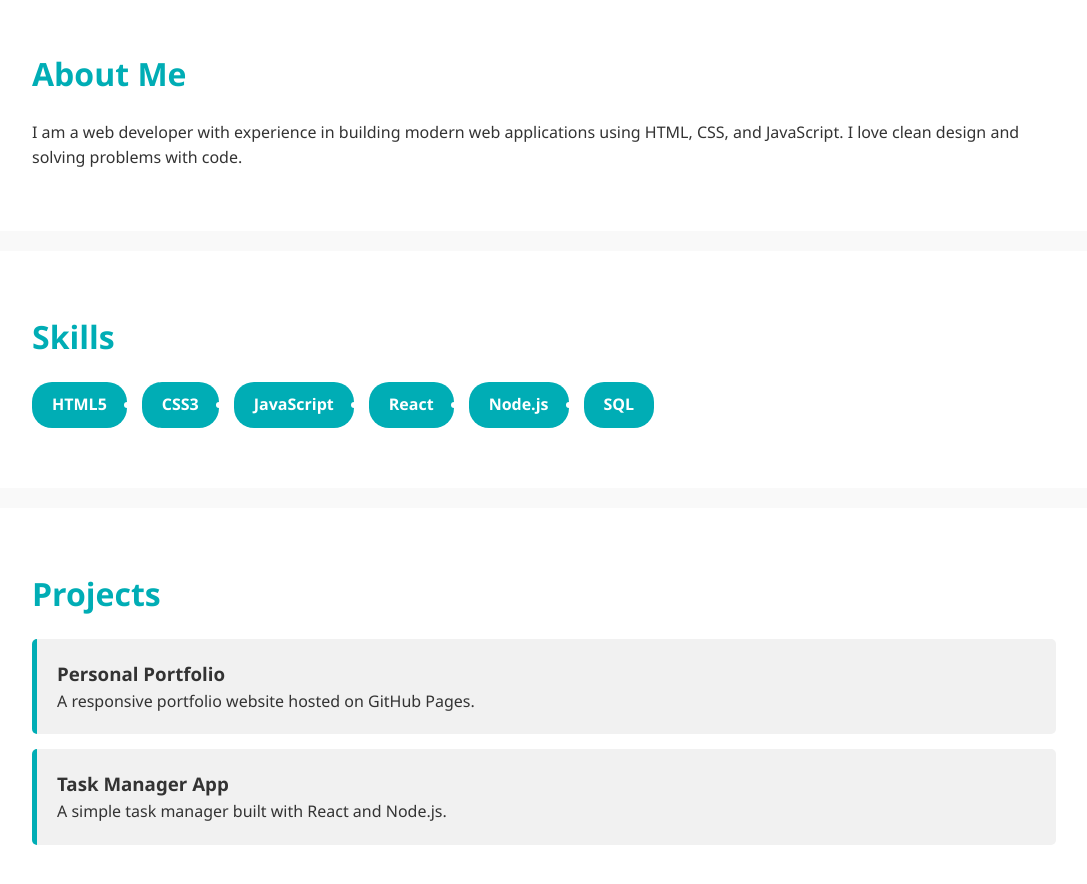
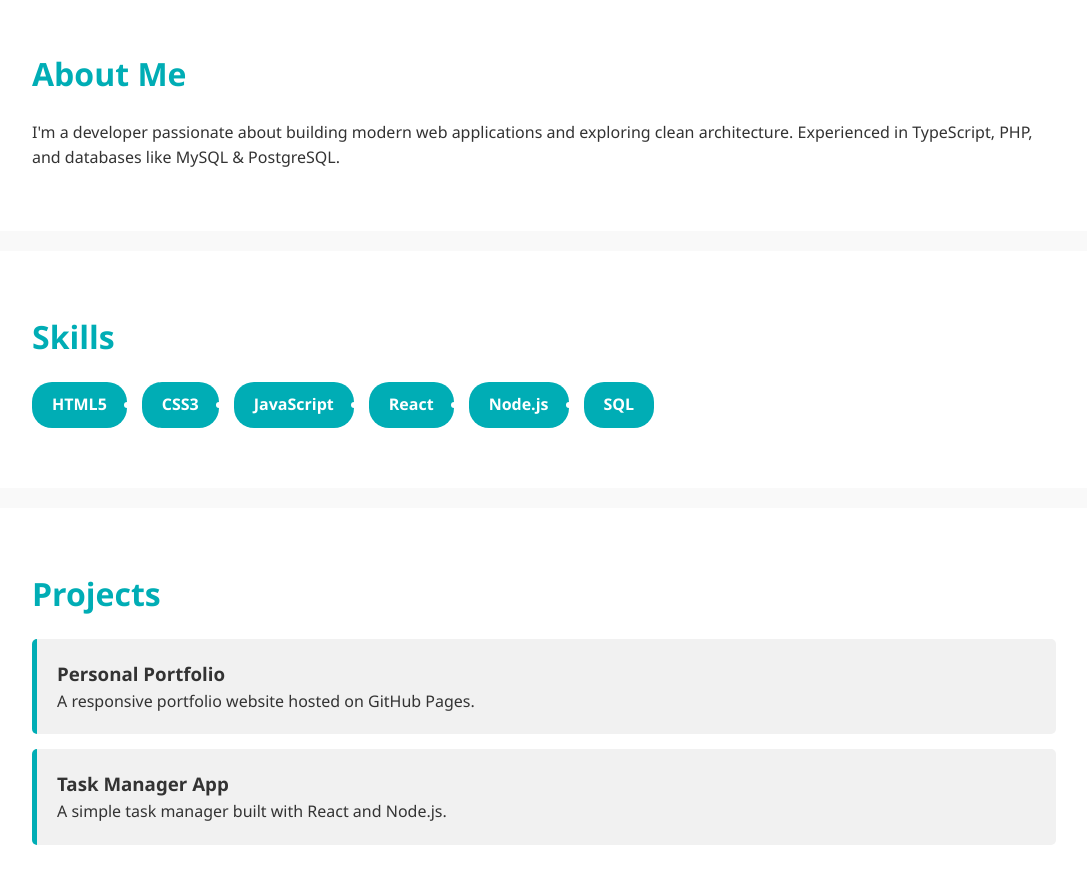
Before and after one commit to rraharjorudy/rraharjorudy.github.io, a plain HTML site: page index.html in a window 1280 px wide. Shown: the part 800-1684 px from the top of the page, without its empty margins (96-1183 px from the left). Drawn offline with Linux system fonts and the light colour scheme.

Commit message:
update about me

```diff
--- a/index.html
+++ b/index.html
@@ -31,8 +31,8 @@
     <!-- About -->
     <section id="about" class="section">
         <h2>About Me</h2>
-        <p>I am a web developer with experience in building modern web applications using HTML, CSS, and JavaScript. I
-            love clean design and solving problems with code.</p>
+        <p>I'm a developer passionate about building modern web applications and exploring clean architecture.
+            Experienced in TypeScript, PHP, and databases like MySQL & PostgreSQL.</p>
     </section>
 
     <!-- Skills -->
```
